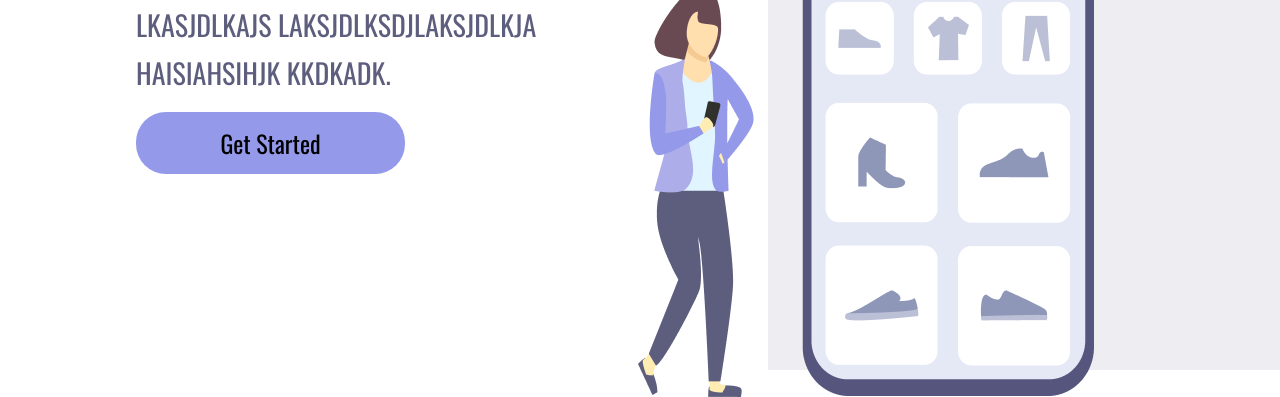
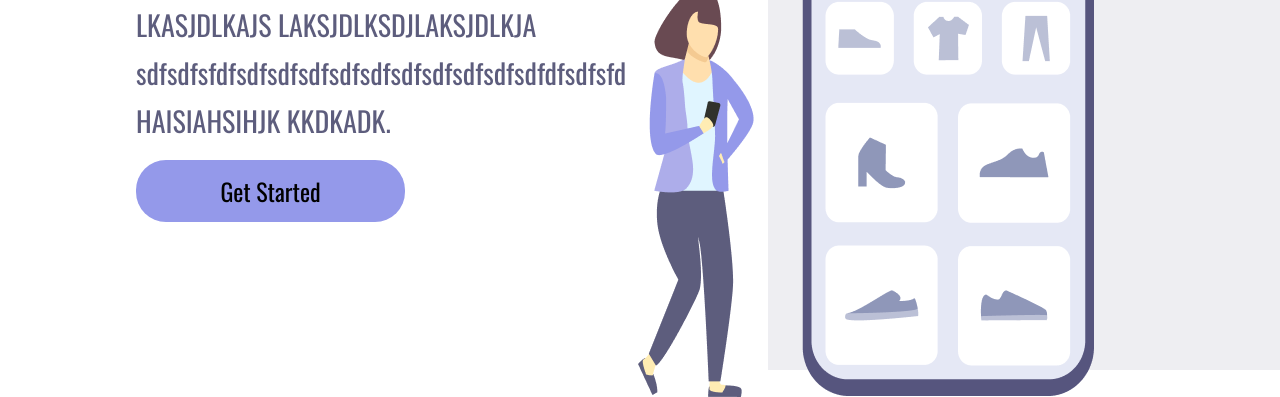
Before and after one commit to JeffersonCarvalhodosSantos/ProjetoShoppingCSS, a plain HTML site: page index.html in a window 1280 px wide. Shown: the part 430-827 px from the top of the page. Drawn offline with nearby package versions, Linux system fonts and the light colour scheme.

Commit message:
Adicionei mais palavras no parágrafo principal

```diff
--- a/index.html
+++ b/index.html
@@ -15,7 +15,7 @@
     <div class="wrapper">
             <section class="container-left">
                 <h1>Easy Shopping Via Mobile</h1>
-                <p>LKASJDLKAJS LAKSJDLKSDJLAKSJDLKJA   HAISIAHSIHJK KKDKADK.</p>
+                <p>LKASJDLKAJS LAKSJDLKSDJLAKSJDLKJA sdfsdfsfdfsdfsdfsdfsdfsdfsdfsdfsdfsdfsdfdfsdfsfd  HAISIAHSIHJK KKDKADK.</p>
                 <button>Get Started</button>
             </section>
             <section class="container-right">
```
